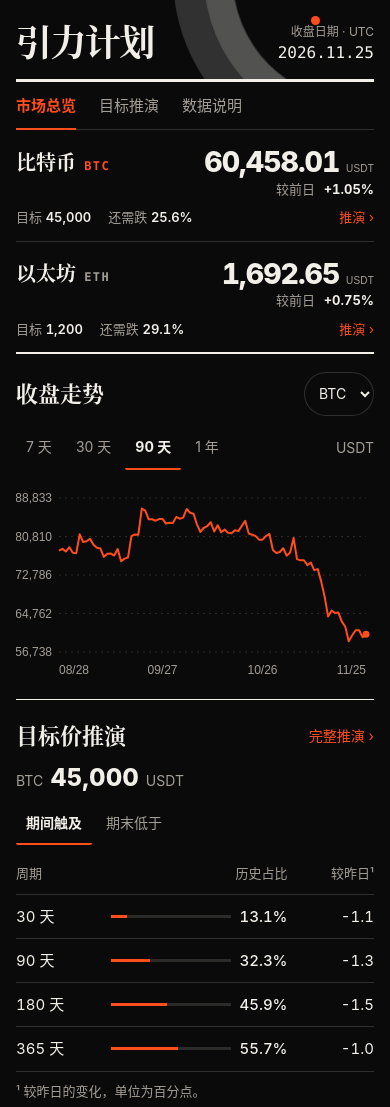
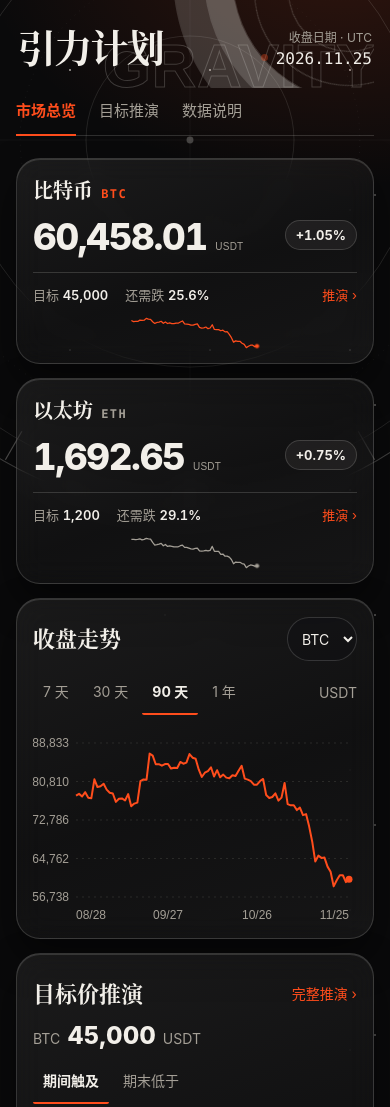
Before and after one commit to yanzecheng9-dot/gravity-plan, a plain HTML site: page index.html in a window 390 px wide. Shown: the top 1107 px of the page. Drawn offline with Linux system fonts and the light colour scheme.

Commit message:
Poster glass redesign: astronomical dial background, translucent glass panels, orbit animations

```diff
--- a/app.js
+++ b/app.js
@@ -26,7 +26,7 @@ function spark(asset) {
  const coords = points(closes, 150, 43, 4);
  const [x, y] = coords.at(-1);
  return `<svg class="spark" viewBox="-2 0 156 43" role="img" aria-label="${asset} 近 60 日收盘走势">
-   <path d="${path(coords)}" fill="none" stroke="currentColor" stroke-width="1.5" stroke-linejoin="round"/>
+   <path pathLength="1" d="${path(coords)}" fill="none" stroke="currentColor" stroke-width="1.5" stroke-linejoin="round"/>
    <circle cx="${x}" cy="${y}" r="2.6" fill="currentColor"/>
  </svg>`;
 }
@@ -76,8 +76,8 @@ function renderChart(){const host=$('plot');if(!host)return;const rows=state.his
  const [lastX,lastY]=xy.at(-1);
  host.innerHTML=`<svg viewBox="0 0 ${w} ${h}" aria-hidden="true">
   <g fill="${axisColor}" font-family="Arial,sans-serif" font-size="12">${gridLines}</g>
-  <path d="${line}" fill="none" stroke="${col}" stroke-width="2" stroke-linejoin="round"/>
-  <circle cx="${lastX}" cy="${lastY}" r="3.5" fill="${col}"/>
+  <path class="chartline" pathLength="1" d="${line}" fill="none" stroke="${col}" stroke-width="2" stroke-linejoin="round"/>
+  <circle class="chartdot" cx="${lastX}" cy="${lastY}" r="3.5" fill="${col}"/>
   <g id="marker"></g></svg><div class="tip" id="tip" role="status"></div>`;
  let idx=rows.length-1;function show(i){idx=Math.max(0,Math.min(i,rows.length-1));let [x,y]=xy[idx];$('marker').innerHTML='<path d="M'+x+' '+t+'V'+(h-b)+'" stroke="#a49f96" stroke-dasharray="2 4"/><circle cx="'+x+'" cy="'+y+'" r="4" fill="'+col+'"/>';const tip=$('tip');tip.textContent=rows[idx][0]+' · '+money(rows[idx][2]);tip.style.display='block';tip.style.left=Math.max(85,Math.min(w-85,x))+'px';tip.style.top=Math.max(0,y-31)+'px'}
  host.onpointermove=e=>show(Math.round((e.clientX-host.getBoundingClientRect().left-l)/ww*(rows.length-1)));host.onpointerleave=host.onblur=()=>{$('tip').style.display='none';$('marker').replaceChildren()};host.onkeydown=e=>{if(['ArrowLeft','ArrowRight'].includes(e.key)){e.preventDefault();show(idx+(e.key==='ArrowLeft'?-1:1))}};host.onfocus=()=>show(idx)}
--- a/index.html
+++ b/index.html
@@ -6,14 +6,16 @@
   <meta name="theme-color" content="#0a0a0b">
   <meta name="description" content="BTC 与 ETH 的每日收盘价、价格走势和目标价历史推演。">
   <title>引力计划 · 行情手记</title>
-  <link rel="icon" href="mark.svg?v=4">
-  <link rel="stylesheet" href="style.css?v=4">
-  <script src="app.js?v=4" defer></script>
+  <link rel="icon" href="mark.svg?v=5">
+  <link rel="stylesheet" href="style.css?v=5">
+  <script src="app.js?v=5" defer></script>
 </head>
 <body>
   <div class="sheet">
     <header>
       <div class="masthead">
+        <span class="orbit o1" aria-hidden="true"><span class="planet"></span></span>
+        <span class="orbit o2" aria-hidden="true"><span class="planet"></span></span>
         <a class="brand" href="#overview" aria-label="引力计划首页">引力计划</a>
         <div class="dateline"><span>收盘日期 · UTC</span><time id="asof">载入中</time></div>
       </div>
--- a/style.css
+++ b/style.css
@@ -7,57 +7,88 @@
   --accent: #ff4d1c;
   --serif: "Iowan Old Style", Georgia, "Songti SC", "Noto Serif CJK SC", "Source Han Serif SC", serif;
   --mono: "SF Mono", "Roboto Mono", Consolas, monospace;
+  --glass: linear-gradient(160deg, rgba(242,239,233,.075), rgba(242,239,233,.032) 55%, rgba(242,239,233,.05));
 }
 * { box-sizing: border-box }
-body { margin: 0; color: var(--ink); background: var(--paper); font: 16px/1.55 -apple-system,BlinkMacSystemFont,"PingFang SC","Noto Sans CJK SC",sans-serif; -webkit-text-size-adjust: 100% }
+body { margin: 0; color: var(--ink); font: 16px/1.55 -apple-system,BlinkMacSystemFont,"PingFang SC","Noto Sans CJK SC",sans-serif; -webkit-text-size-adjust: 100%;
+  background-color: var(--paper);
+  background-image:
+    radial-gradient(560px 380px at 88% -60px, rgba(255,77,28,.16), transparent 65%),
+    radial-gradient(720px 520px at 50% 112%, rgba(146,84,32,.13), transparent 65%),
+    radial-gradient(rgba(242,239,233,.5) .8px, transparent 1.3px),
+    radial-gradient(rgba(242,239,233,.28) .7px, transparent 1.2px);
+  background-size: auto, auto, 140px 140px, 210px 210px;
+  background-position: 0 0, 0 0, 0 0, 60px 90px;
+}
+body:before { content: ""; position: fixed; top: -250px; right: -190px; width: 780px; height: 780px; background: url("dial.svg?v=5") center/contain no-repeat; opacity: .5; pointer-events: none }
 a { color: inherit; text-decoration: none }
 button,select { color: inherit; font: inherit; cursor: pointer }
 a:focus-visible,button:focus-visible,select:focus-visible,.plot:focus-visible { outline: 2px solid var(--accent); outline-offset: 3px }
-.sheet { max-width: 1180px; margin: 0 auto; padding: 0 clamp(16px,4vw,60px) }
-.masthead { position: relative; overflow: hidden; display: flex; align-items: end; justify-content: space-between; padding: 34px 0 20px; border-bottom: 3px solid var(--ink) }
+.sheet { position: relative; max-width: 860px; margin: 0 auto; padding: 0 clamp(16px,4vw,44px) }
+.masthead { position: relative; overflow: hidden; display: flex; align-items: end; justify-content: space-between; padding: 36px 2px 22px }
 .masthead:before { content: ""; position: absolute; right: -70px; top: -128px; width: 250px; height: 250px; border: 1px solid var(--line); border-radius: 50%; box-shadow: 0 0 0 27px rgba(242,239,233,.012), 0 0 0 28px var(--line), 0 0 0 58px rgba(242,239,233,.01), 0 0 0 59px var(--line); pointer-events: none }
-.masthead:after { content: ""; position: absolute; right: 96px; top: 22px; width: 9px; height: 9px; border-radius: 50%; background: var(--accent); pointer-events: none }
-.brand,.dateline { position: relative }
-.brand { font: 800 clamp(36px,4.4vw,61px)/1.15 var(--serif); letter-spacing: -.045em }
+.masthead:after { content: "GRAVITY"; position: absolute; right: -4px; bottom: -14px; font: 800 96px/1 Arial,"Helvetica Neue",sans-serif; letter-spacing: .01em; color: transparent; -webkit-text-stroke: 1px rgba(242,239,233,.20); pointer-events: none }
+.orbit { position: absolute; border: 1px solid rgba(242,239,233,.22); border-radius: 50%; pointer-events: none; animation: spin 46s linear infinite }
+.orbit.o1 { width: 232px; height: 232px; right: -61px; top: -119px }
+.orbit.o2 { width: 148px; height: 148px; right: -19px; top: -77px; animation: spinrev 32s linear infinite }
+.planet { position: absolute; left: 50%; top: -6px; width: 11px; height: 11px; margin-left: -6px; border-radius: 50%; background: var(--accent); box-shadow: 0 0 14px rgba(255,77,28,.85) }
+.orbit.o2 .planet { top: -5px; width: 9px; height: 9px; margin-left: -5px; background: transparent; border: 2px solid var(--ink); box-shadow: none }
+@keyframes spin { to { transform: rotate(360deg) } }
+@keyframes spinrev { to { transform: rotate(-360deg) } }
+.brand,.dateline { position: relative; z-index: 1 }
+.brand { font: 800 clamp(38px,6vw,58px)/1.15 var(--serif); letter-spacing: -.045em }
 .dateline { display: grid; text-align: right; gap: 1px; color: var(--muted); font-size: 12px }
-.dateline time { font: 500 clamp(16px,1.7vw,23px)/1.3 var(--mono); color: var(--ink); font-variant-numeric: tabular-nums }
+.dateline time { font: 500 clamp(16px,2.4vw,22px)/1.3 var(--mono); color: var(--ink); font-variant-numeric: tabular-nums }
+.dateline time:before { content: ""; display: inline-block; width: 7px; height: 7px; border-radius: 50%; background: var(--accent); margin-right: 8px; vertical-align: 3px; animation: breathe 2.6s ease-in-out infinite }
+@keyframes breathe { 0%,100% { opacity: .3 } 50% { opacity: 1 } }
 nav { display: flex; gap: 30px; border-bottom: 1px solid var(--line) }
 nav a { display: inline-flex; align-items: center; min-height: 48px; font-size: 15px; color: var(--muted); border-bottom: 2px solid transparent; margin-bottom: -1px }
 nav a.active { color: var(--accent); border-color: var(--accent); font-weight: 650 }
-.quotes { display: grid; grid-template-columns: 1fr 1fr; padding: 31px 0; border-bottom: 2px solid var(--ink) }
-.quote { display: block; min-width: 0; padding: 0 clamp(18px,3vw,45px) 0 0 }
-.quote + .quote { border-left: 1px solid var(--line); padding: 0 0 0 clamp(18px,3vw,45px) }
-.instrument,.targetline,.panelTop,.legendrow,.subTop { display: flex; align-items: center; justify-content: space-between; gap: 12px }
+.quotes { display: grid; grid-template-columns: 1fr; gap: 14px; padding: 22px 0 0 }
+.quote,.chartpanel,.modelpanel,.subpage { background: var(--glass); -webkit-backdrop-filter: blur(14px) saturate(1.25); backdrop-filter: blur(14px) saturate(1.25); border: 1px solid rgba(242,239,233,.16); border-radius: 24px; box-shadow: inset 0 1px 0 rgba(242,239,233,.14), 0 18px 40px rgba(0,0,0,.45) }
+@supports not ((backdrop-filter: blur(1px)) or (-webkit-backdrop-filter: blur(1px))) { .quote,.chartpanel,.modelpanel,.subpage { background: rgba(22,22,24,.9) } }
+.quote { display: grid; grid-template-columns: minmax(0,1fr) auto; grid-template-areas: "head head" "price move" "target target" "spark spark"; padding: 20px 20px 14px; min-width: 0 }
+.targetline,.panelTop,.legendrow,.subTop { display: flex; align-items: center; justify-content: space-between; gap: 12px }
 h1,h2,h3,p { margin: 0 }
 h1,h2,h3 { font-family: var(--serif); line-height: 1.35 }
-.instrument h2 { font-size: clamp(23px,2vw,29px) }
+.instrument { display: contents }
+.instrument h2 { grid-area: head; font-size: clamp(21px,3vw,26px) }
 .instrument h2 small { color: var(--accent); font: 600 13px/1 var(--mono); margin-left: 5px; letter-spacing: .12em } .quote + .quote .instrument h2 small { color: var(--muted) }
-.quote:first-child .spark { color: var(--accent) } .spark { width: 24%; max-width: 110px; height: 32px; color: var(--muted) }
-.price { font: 800 clamp(38px,4.4vw,60px)/1.12 -apple-system,BlinkMacSystemFont,"Helvetica Neue",Arial,sans-serif; letter-spacing: -.035em; margin: 13px 0 2px; font-variant-numeric: lining-nums tabular-nums }
+.quote:first-child .spark { color: var(--accent) } .spark { grid-area: spark; width: 100%; height: 36px; margin-top: 10px; color: var(--muted); preserve-aspect-ratio: none }
+.spark path { stroke-dasharray: 1; stroke-dashoffset: 1; animation: draw 1.1s ease forwards .15s }
+.spark circle { opacity: 0; animation: fadein .3s ease forwards 1.15s }
+@keyframes draw { to { stroke-dashoffset: 0 } }
+@keyframes fadein { to { opacity: 1 } }
+.price { grid-area: price; font: 800 clamp(40px,6vw,54px)/1.12 -apple-system,BlinkMacSystemFont,"Helvetica Neue",Arial,sans-serif; letter-spacing: -.035em; margin: 12px 0 0; font-variant-numeric: lining-nums tabular-nums }
 .price small { font: 500 12px Arial,sans-serif; letter-spacing: .02em; color: var(--muted) }
-.move,.targetline,.meta,.footnote { color: var(--muted); font-size: 14px }
-.move strong { margin-left: 5px; font-variant-numeric: tabular-nums }
+.move { grid-area: move; align-self: end; padding-bottom: 10px; font-size: 0 }
+.move strong { display: inline-block; font-size: 13px; font-weight: 650; font-variant-numeric: tabular-nums; border: 1px solid var(--line); border-radius: 999px; padding: 4px 10px; background: rgba(242,239,233,.06) }
+.targetline,.meta,.footnote { color: var(--muted); font-size: 14px }
 .rise { color: var(--ink) }
 .fall { color: var(--accent) }
-.targetline { justify-content: flex-start; flex-wrap: wrap; gap: 6px 17px; border-top: 1px solid var(--line); margin-top: 17px; padding-top: 12px }
+.targetline { grid-area: target; justify-content: flex-start; flex-wrap: wrap; gap: 6px 17px; border-top: 1px solid var(--line); margin-top: 15px; padding-top: 12px }
 .targetline b { font-weight: 620; color: var(--ink); font-variant-numeric: tabular-nums }
 .open-model,.plain,.subpage a { color: var(--accent) }
 .open-model { margin-left: auto }
 .quote:hover .open-model,.plain:hover,.subpage a:hover { text-decoration: underline; text-underline-offset: 4px }
-.dash { display: grid; grid-template-columns: minmax(0,1.55fr) minmax(0,1fr); margin: 28px 0 30px }
+.dash { display: grid; grid-template-columns: 1fr; gap: 14px; margin: 14px 0 26px }
 .panel { min-width: 0 }
-.chartpanel { padding-right: clamp(20px,3vw,42px) }
-.modelpanel { padding-left: clamp(20px,3vw,42px); border-left: 1px solid var(--line) }
+.chartpanel,.modelpanel { padding: 20px }
 .panelTop { min-height: 44px }
 .panelTop h2,.subpage h3 { font-size: clamp(22px,2vw,27px) }
 .plain { display: inline-flex; min-height: 44px; align-items: center; font-size: 14px }
-.chartselect,.refresh { border: 1px solid var(--line); background-color: var(--paper); color: var(--ink); min-height: 44px; padding: 4px 10px; border-radius: 999px; font-size: 14px }
+.chartselect,.refresh { border: 1px solid var(--line); background-color: rgba(18,18,20,.65); color: var(--ink); min-height: 44px; padding: 4px 10px; border-radius: 999px; font-size: 14px }
+.refresh { position: relative }
+.refresh[disabled] { padding-right: 32px; color: var(--muted) }
+.refresh[disabled]:after { content: ""; position: absolute; right: 10px; top: 50%; width: 13px; height: 13px; margin-top: -8px; border-radius: 50%; border: 2px solid rgba(242,239,233,.25); border-top-color: var(--accent); animation: spin .8s linear infinite }
 .pills { display: inline-flex; gap: 4px; align-items: center }
 .pills button { border: 0; border-radius: 2px; background: transparent; padding: 0 10px; min-height: 44px; color: var(--muted); font-size: 14px }
 .pills button { border-bottom: 2px solid transparent } .pills button[aria-pressed=true] { color: var(--ink); font-weight: 650; border-bottom-color: var(--accent) }
 .legendrow { margin: 10px 0 14px }
 .plot { position: relative; max-width: 100% }
 .plot svg { width: 100%; height: auto; display: block }
+.chartline { stroke-dasharray: 1; stroke-dashoffset: 1; animation: draw 1.25s ease forwards }
+.chartdot { opacity: 0; animation: fadein .3s ease forwards 1.2s }
 .tip { position: absolute; display: none; padding: 5px 8px; border-radius: 3px; color: #0a0a0b; background: var(--ink); font-size: 12px; white-space: nowrap; pointer-events: none; transform: translateX(-50%) }
 .modellead { color: var(--muted); margin: 8px 0 10px; font-size: 14px }
 .modellead strong { font: 800 24px/1 -apple-system,"Helvetica Neue",Arial,sans-serif; color: var(--ink); margin: 0 3px }
@@ -74,7 +105,7 @@ thead th { color: var(--muted); font-size: 13px }
 .track { height: 3px; flex: 1; background: rgba(242,239,233,.14) }
 .track i { display: block; height: 100%; background: var(--accent) }
 .footnote { margin-top: 9px; font-size: 13px }
-.subpage { max-width: 800px; margin: 28px auto 40px }
+.subpage { max-width: 800px; margin: 22px auto 36px; padding: 24px 22px }
 .subpage h1 { font-size: 32px }
 .subpage p { margin: 12px 0; line-height: 1.8 }
 .subpage .meta,.subpage .footnote { font-size: 14px }
@@ -85,30 +116,27 @@ thead th { color: var(--muted); font-size: 13px }
 footer { display: flex; justify-content: space-between; flex-wrap: wrap; gap: 8px; border-top: 1px solid var(--line); padding: 14px 0 28px; font-size: 13px; color: var(--muted) }
 .sr-only { position: absolute; width: 1px; height: 1px; padding: 0; margin: -1px; overflow: hidden; clip-path: inset(50%); white-space: nowrap }
 @media(max-width:750px) {
- .masthead { padding: 22px 0 16px } .masthead:before { right: -110px; top: -150px } .masthead:after { right: 54px; top: 16px }
+ .masthead { padding: 26px 2px 18px } .masthead:before { right: -110px; top: -150px } .masthead:after { font-size: 62px; bottom: -9px }
+ .orbit.o1 { width: 190px; height: 190px; right: -70px; top: -104px } .orbit.o2 { width: 122px; height: 122px; right: -36px; top: -70px }
  nav { gap: 23px }
- .quotes { padding: 21px 0 }
- .quote { padding-right: 16px }
- .quote + .quote { padding-left: 16px }
- .dash { grid-template-columns: 1fr; gap: 22px; margin-top: 18px }
- .chartpanel,.modelpanel { padding: 0; border: 0 }
- .modelpanel { padding-top: 14px; border-top: 1px solid var(--ink) }
 }
 @media(max-width:550px) {
- .quotes { grid-template-columns: 1fr; padding: 0 }
- .quote,.quote + .quote { display: grid; grid-template-columns: minmax(0,1fr) auto; column-gap: 8px; padding: 16px 0 13px; border-left: 0 }
- .quote + .quote { border-top: 1px solid var(--line) }
- .instrument { grid-column: 1; display: block; align-self: center }
+ .quote,.chartpanel,.modelpanel { padding: 18px 16px 12px }
+ .modelpanel,.chartpanel { padding-bottom: 16px }
  .instrument h2 { font-size: 20px }
  .instrument h2 small { margin: 0 0 0 3px; font-size: 12px }
- .spark { display: none }
- .price { grid-column: 2; margin: 0; font-size: clamp(28px,7.3vw,40px); text-align: right }
+ .price { font-size: clamp(33px,9.4vw,44px) }
  .price small { font-size: 10px }
- .move { grid-column: 1 / -1; text-align: right; font-size: 13px; margin: 1px 0 8px }
- .targetline { grid-column: 1 / -1; margin: 0; border: 0; padding: 0; font-size: 13px }
- .subpage { margin-top: 19px }
+ .move { padding-bottom: 7px }
+ .targetline { font-size: 13px }
+ .subpage { margin-top: 16px; padding: 20px 16px }
  .subpage h1 { font-size: 28px }
  .subpage th,.subpage td { padding: 9px 3px; font-size: 14px }
  .subpage thead th { font-size: 12px }
  footer { font-size: 12px }
 }
+@media (prefers-reduced-motion: reduce) {
+ .orbit,.dateline time:before,.spark path,.spark circle,.chartline,.chartdot,.refresh[disabled]:after { animation: none !important }
+ .spark path,.chartline { stroke-dashoffset: 0 }
+ .spark circle,.chartdot { opacity: 1 }
+}
```
Also changed, not shown: dial.svg (added).
